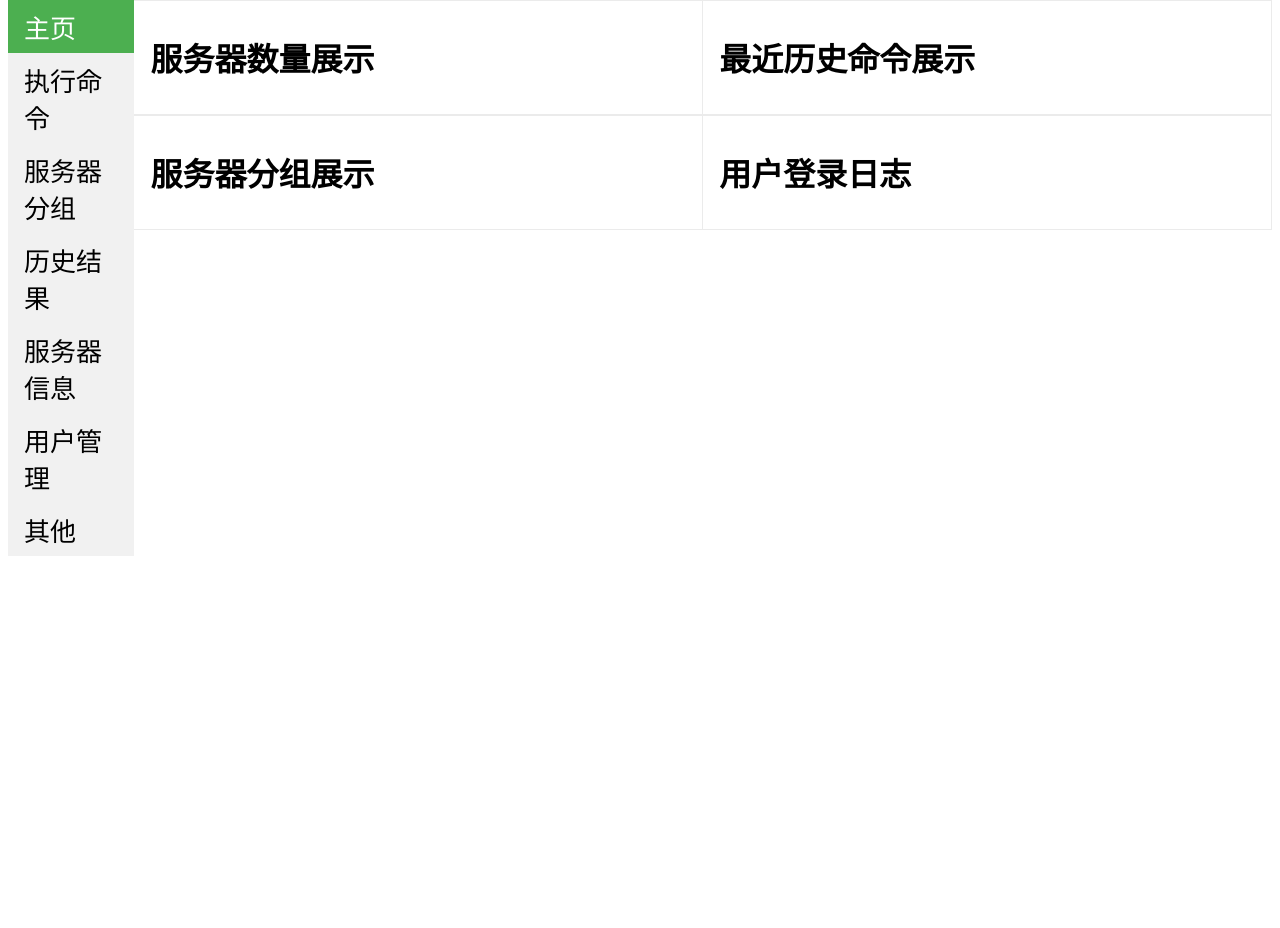
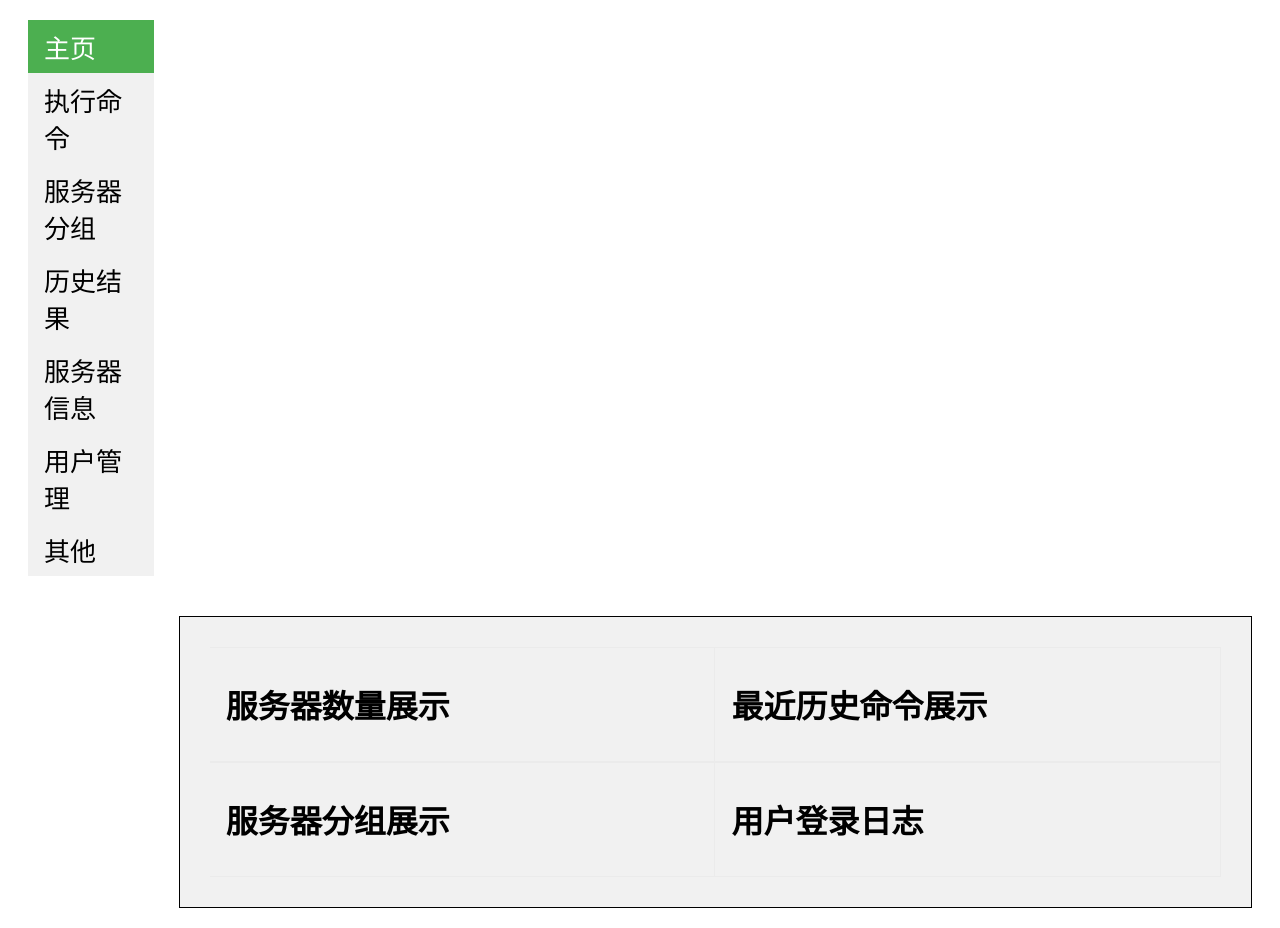
Before and after one commit to xiaokurong/django-test, a Django app: page /saltapi/ in a window 1280 px wide. Shown: the part 137-1065 px from the top of the page. Before the commit the page ends 693 px from the top, so only its background shows below. Run offline with Django 3.2, Linux system fonts and the light colour scheme.

Commit message:
Signed-off-by: Robin Liu <all-share@163.com>

```diff
--- a/saltapi/static/saltapi/home.css
+++ b/saltapi/static/saltapi/home.css
@@ -12,8 +12,9 @@
     color: white;
     float: left;
     width: 10%;
-    height: 100%
+    height: 100%;
     padding: 10px;
+    margin: 10px;
 }
 
 #content
@@ -21,9 +22,11 @@
     color: #000;
     float: right;
     text-align: left;
-    width: 90%;
-    padding: 0 0 0 0 30px;
-    background-color: write;
+    width: 80%;
+    padding: 30px;
+    background-color: #f1f1f1;
+    margin: 20px;
+    border: 1px solid;
 
 
 }
@@ -82,7 +85,7 @@ li a.active {
 
 }
 
-input
+input.form-control
 {
     width：100%；
     padding: 12px 20px;
@@ -92,3 +95,10 @@ input
     border-radius: 4px;
     box-sizing: border-box;
 }
+
+h1
+{
+    margin: 8px
+    padding: 8px
+
+}
```
